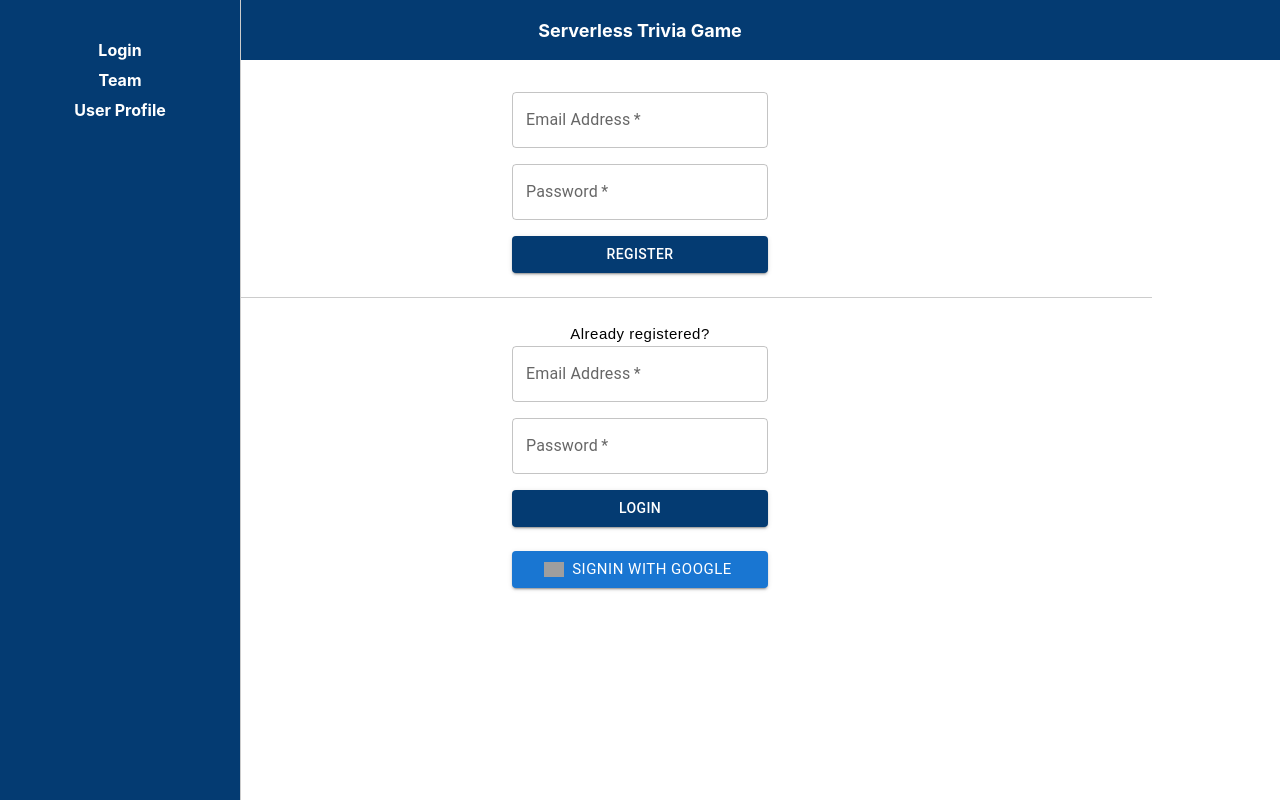
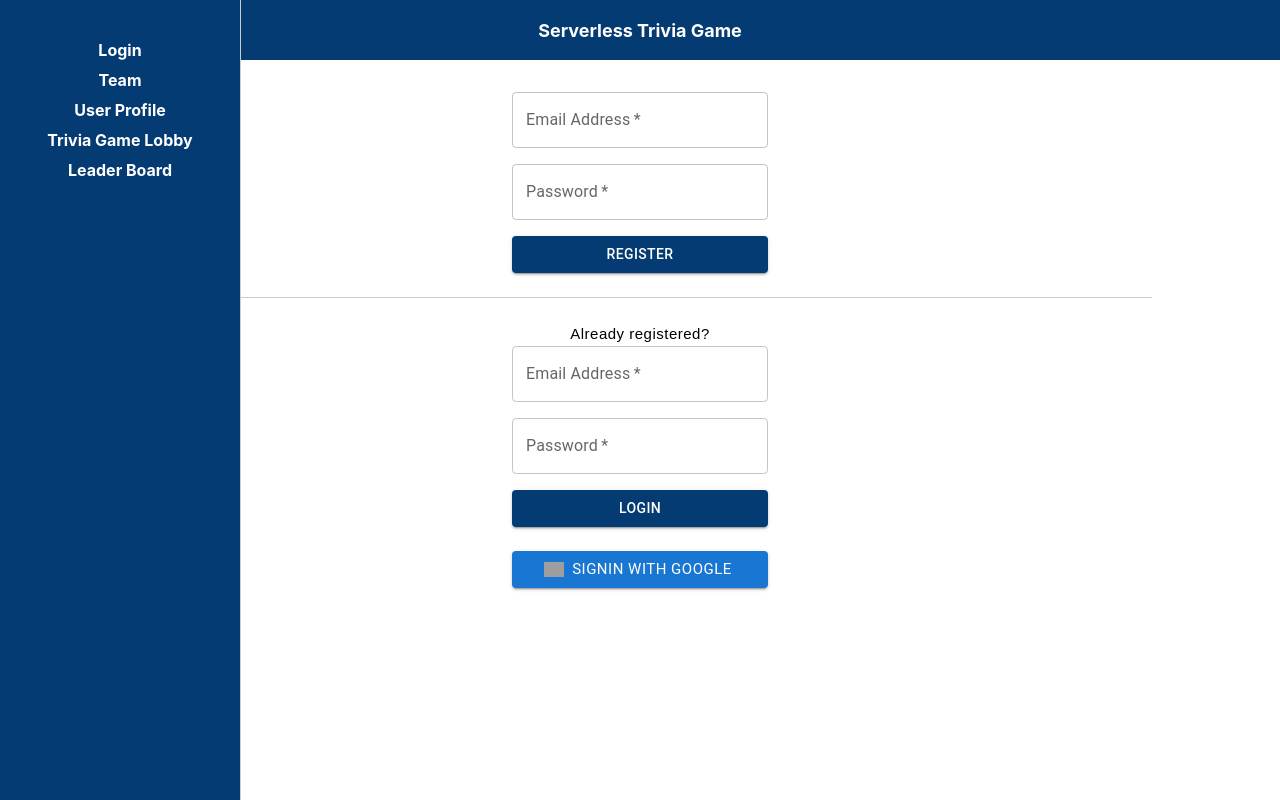
Before and after one commit to muskanvazirani/TriviaTitans---Multi-Cloud-Serverless-Application, a React (Create React App) app in the folder serverless-trivia-frontend/: page / in a window 1280 px wide. Built offline with nearby package versions, Linux system fonts and the light colour scheme; grey boxes are pictures that could not be loaded.

Commit message:
Added Leader board and lobby in side bar

```diff
--- a/serverless-trivia-frontend/src/components/layout/SideNavBar/SideNavBar.jsx
+++ b/serverless-trivia-frontend/src/components/layout/SideNavBar/SideNavBar.jsx
@@ -18,6 +18,12 @@ const SideNavbar = () => {
             <li className="sidebar__item">
               <Link to="/user-profile" className="sidebar__link">User Profile</Link>
             </li>
+            <li className="sidebar__item">
+              <Link to="/gamelist" className="sidebar__link">Trivia Game Lobby</Link>
+            </li>
+            <li className="sidebar__item">
+              <Link to="/leaderboard" className="sidebar__link">Leader Board</Link>
+            </li>
           </ul>
         </nav>
       );
--- a/serverless-trivia-frontend/src/pages/TriviaGameLobby/GameList.jsx
+++ b/serverless-trivia-frontend/src/pages/TriviaGameLobby/GameList.jsx
@@ -91,15 +91,6 @@ function GameList() {
       ) : (
 
         <>
-<div className="flex items-center justify-center ">
-            <div className="bg-white w-full sm:w-[640px] margin top mt-6 p-8 rounded-md shadow-sm border-[1px]">
-            <div className="font-bold text-3xl mb-4  mx-auto text-center">
-            <Link to="/leaderboard" className="text-blue-800 underline">
-                  LeaderBoard
-            </Link>
-            </div>
-        </div>
-        </div>
 <div>
       <h1 style={{ color: "rgb(4, 59, 114) " }}>Available Games</h1>
       <div className="filters">
```
